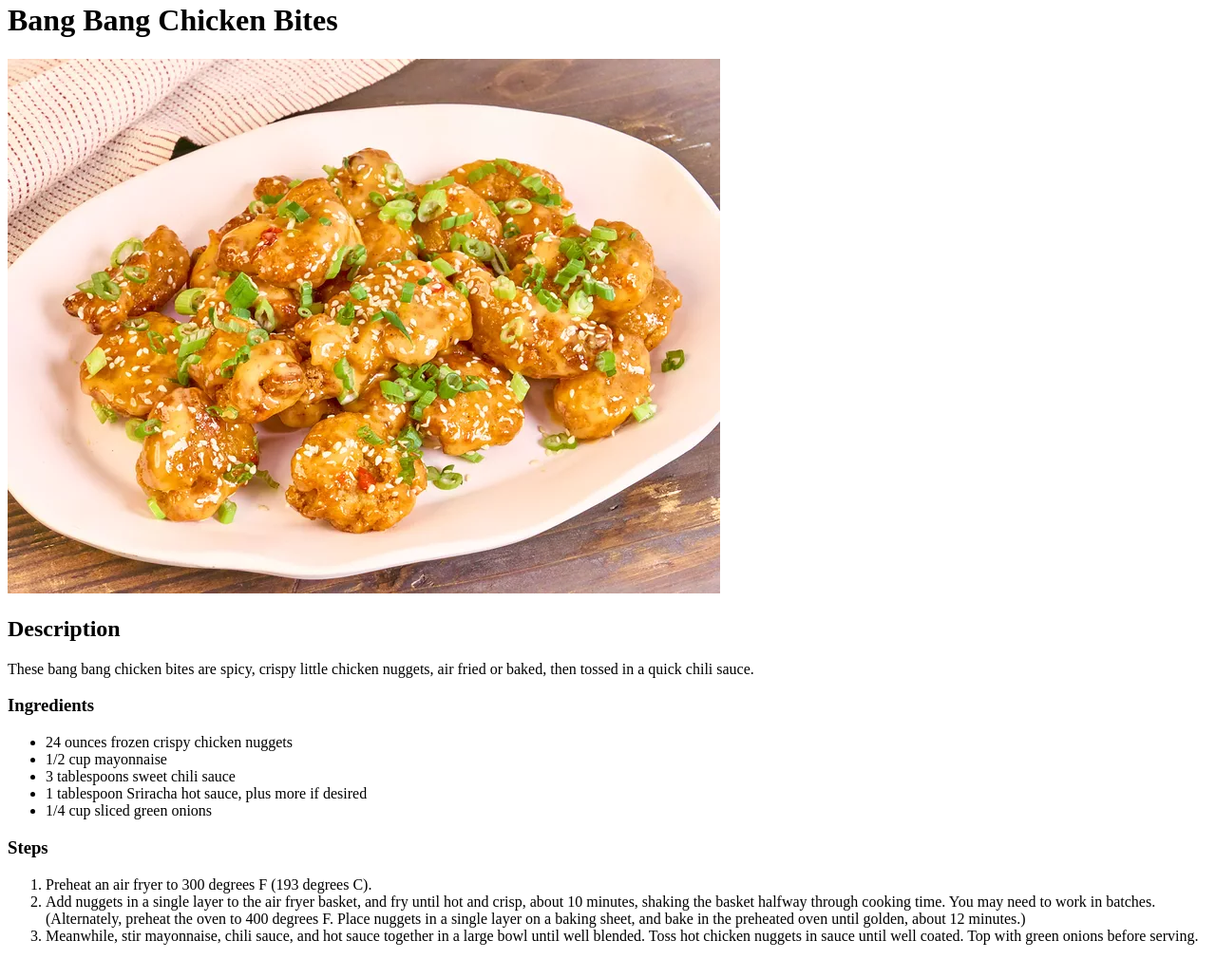
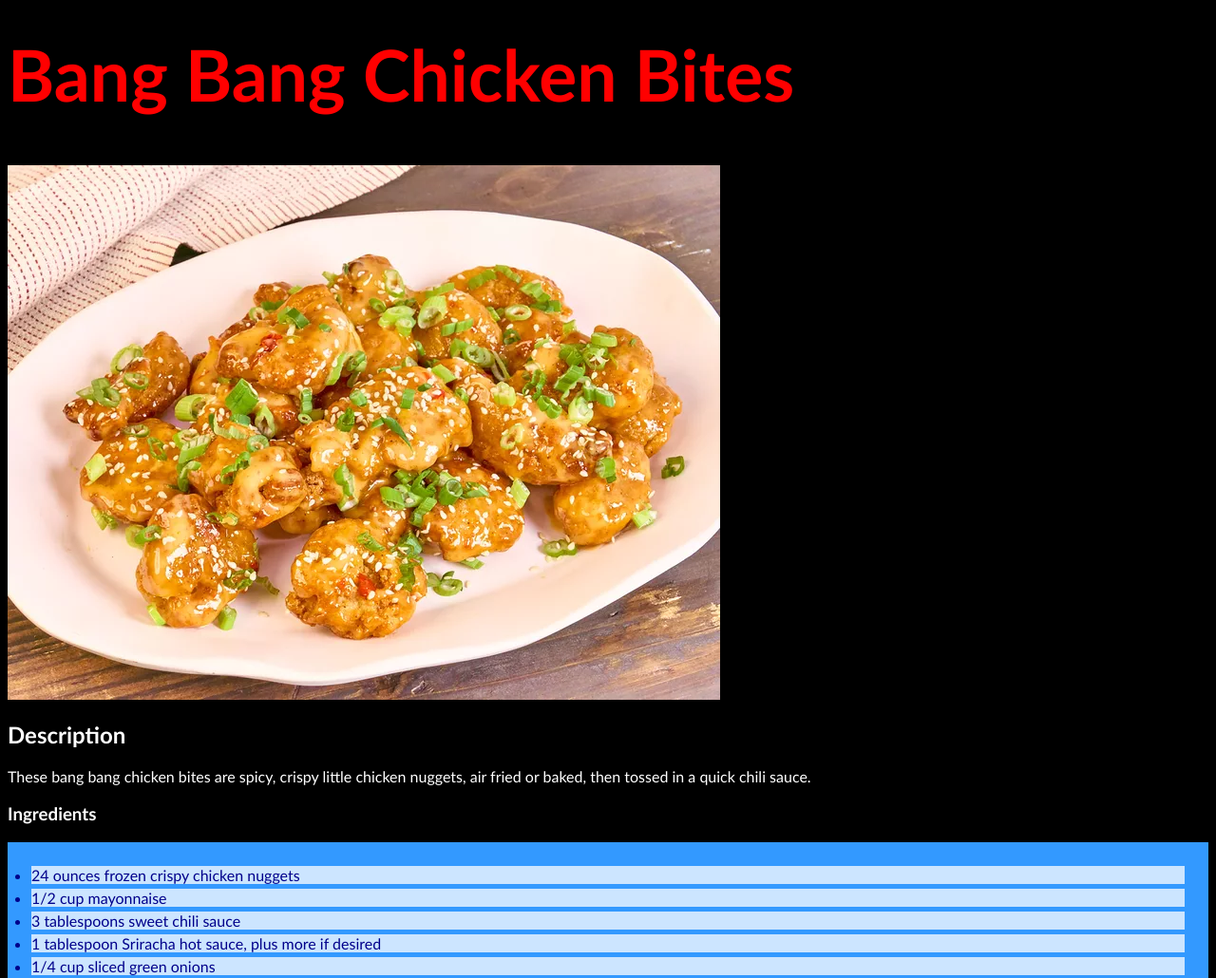
Before and after one commit to JPowell5423/odin-recipes, a plain HTML site: page recipes/bang-bang-chicken-bites.html in a window 1280 px wide. Shown: the part 44-1074 px from the top of the page at 95% size. Drawn offline with Linux system fonts and the light colour scheme.

Commit message:
added style.css & implemented on all pages

```diff
--- a/recipes/bang-bang-chicken-bites.html
+++ b/recipes/bang-bang-chicken-bites.html
@@ -4,6 +4,7 @@
     <meta charset="UTF-8">
     <meta name="viewport" content="width=device-width, initial-scale=1.0">
     <title>Bang Bang Chicken Bites</title>
+    <link rel="stylesheet" href="../style.css">
 </head>
 <body>
     <a href="../index.html">Home</a>
--- /dev/null
+++ b/style.css
@@ -0,0 +1,32 @@
+* {
+    background-color: black;
+    color: white;
+    font-family: 'Gill Sans', 'Gill Sans MT', Calibri, 'Trebuchet MS', sans-serif;
+}
+
+h1{
+    color: red;
+    font-size: xx-large;
+    font-size: 75px;
+}
+
+ul {
+    background: #3399ff;
+    padding: 20px;
+  }
+
+ul li{
+    background: #cce5ff;
+  color: darkblue;
+  margin: 5px;}
+
+  ol{
+    background-color: rgb(48, 48, 204);
+    padding: 20px;
+  }
+
+  ol li{
+    background-color:rgb(65, 32, 32);
+    color: gold;
+    margin: 5px;
+  }
```
Also changed, not shown: index.html (+1 -0 lines), recipes/chicken-biscuit-stew.html (+1 -0 lines), recipes/lasagna.html (+1 -0 lines).
